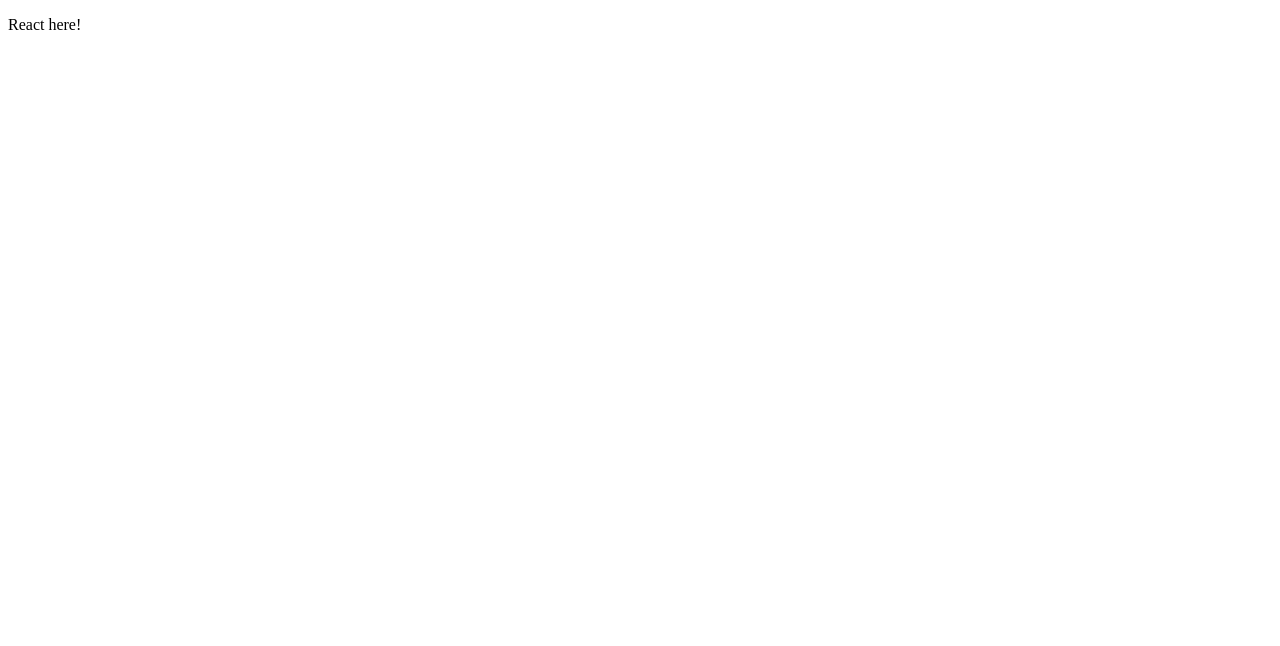
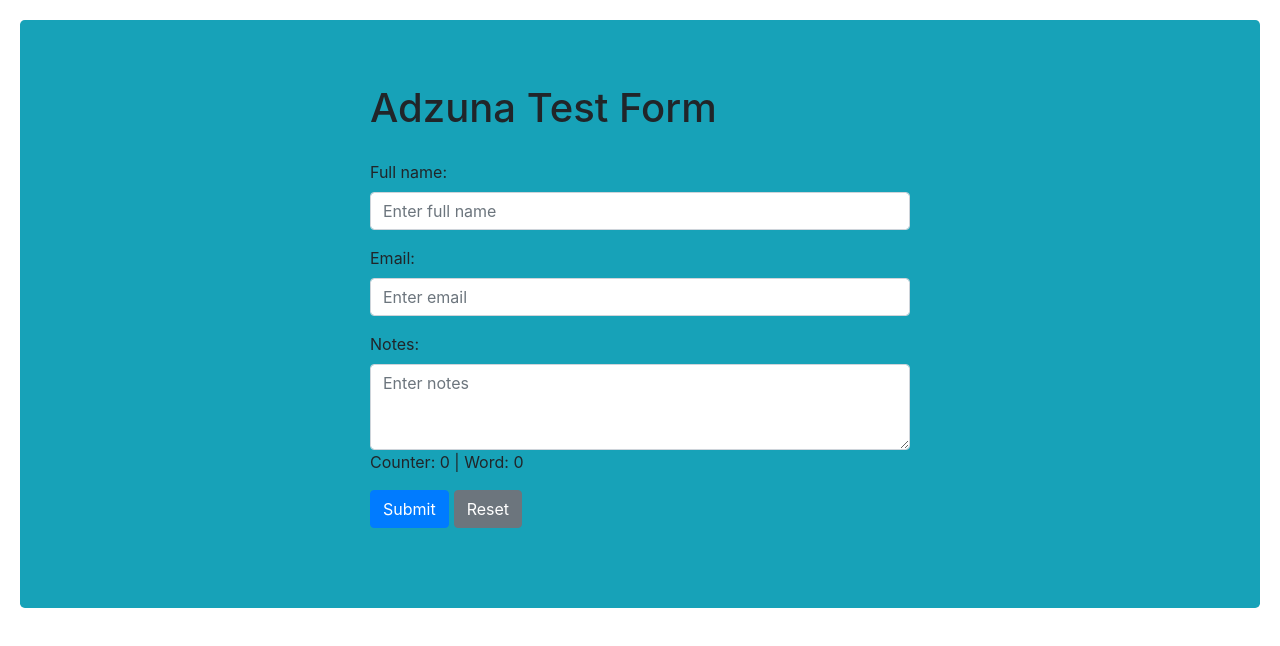
Before and after one commit to RosDiaf/Adzuna, a React app: page / in a window 1280 px wide. Shown: the top 646 px of the page. Built offline with nearby package versions, Linux system fonts and the light colour scheme.

Commit message:
Form with validation and counters added

```diff
--- /dev/null
+++ b/src/Form.js
@@ -0,0 +1,113 @@
+import React, { Component, Fragment } from 'react';
+import {
+  isFieldValidated,
+  isCharactersLengthValid,
+  clearStatus } from './FormValidation';
+import { wordCounter } from './WordCounter';
+import { constants } from './constants';
+import $ from 'jquery';
+
+class Form extends React.Component {
+  constructor(props) {
+    super(props);
+    this.state = {count: 0, word: 0};
+    this.counter = this.counter.bind(this);
+    this.onSubmit = this.onSubmit.bind(this);
+  }
+
+  counter(event) {
+    // -- Merge the characters length provided into the current state.
+    this.setState({
+      count: event.target.value.length
+    })
+  }
+
+  clearError(event) {
+    // -- Remove error message when typing
+    $('#' + event.target.id).siblings('small').text('')
+    clearStatus('.status', 'failure')
+  }
+
+  reset() {
+    $('#myForm')[0].reset()
+  }
+
+  onSubmit(event) {
+    // -- Prevent a link from opening the URL
+    event.preventDefault();
+
+    let name = $('#name');
+    let email = $('#email');
+    let notes = $('#notes');
+
+    // -- Fullname provided, validate only letters and spaces
+    if(isFieldValidated(name, constants.regExp.name) === false) {
+      $(name).siblings('small').text(constants.errorMessages.name)
+    }
+
+    // -- Email provided, validate correct format
+    else if(isFieldValidated(email, constants.regExp.email) === false) {
+      $(email).siblings('small').text(constants.errorMessages.email)
+    }
+
+    // -- Notes provided, validate correct length.
+    // -- Validation should pass only if user has entered 20 characters or  more in this field
+    else if(isCharactersLengthValid(notes, 20) === false) {
+      $(notes).siblings('small').text(constants.errorMessages.notes)
+    }
+
+    else {
+      // -- Form successfully validated, thank you message displayed
+      $('.status')
+        .removeClass('failure')
+        .addClass('success')
+        .show()
+        .text(constants.formStatus.successfully)
+        .delay(2000)
+        .fadeOut();
+
+      this.setState({
+        word: wordCounter(notes)
+      })
+    }
+  }
+
+  render() {
+    return(
+      <Fragment>
+        <div class="jumbotron bg-info form">
+          <div className="container">
+            <div className="row centered">
+              <div className="col-lg-6">
+                <h1>Adzuna Test Form</h1>
+                <div className="status"></div>
+                <form id="myForm">
+                  <div className="form-group">
+                    <label htmlFor="name">Full name: </label>
+                    <input type="text" className="form-control" id="name" placeholder="Enter full name" onKeyDown={this.clearError} />
+                    <small className="error"></small>
+                  </div>
+                  <div className="form-group">
+                    <label htmlFor="email">Email: </label>
+                    <input type="email" className="form-control" id="email" placeholder="Enter email" onKeyDown={this.clearError}/>
+                    <small className="error"></small>
+                  </div>
+                  <div className="form-group">
+                    <label htmlFor="notes">Notes: </label>
+                    <textarea className="form-control" id="notes" rows="3" placeholder="Enter notes" onKeyDown={this.clearError} onKeyUp={this.counter}></textarea>
+                    <span>Counter: {this.state.count}</span> | <span>Word: {this.state.word}</span>
+                    <small className="error"></small>
+                  </div>
+                  <button type="submit" className="btn btn-primary" onClick={this.onSubmit}>Submit</button>
+                  <button type="button" className="btn btn-secondary" onClick={this.reset}>Reset</button>
+                </form>
+              </div>
+            </div>
+          </div>
+        </div>
+      </Fragment>
+    )
+  }
+}
+
+export default Form;
--- /dev/null
+++ b/src/FormValidation.js
@@ -0,0 +1,48 @@
+import $ from 'jquery';
+
+/**
+ * Field validation method with two parameters [field, regular expression].
+ * Check if field empty
+ * Check field against regExp
+ */
+let isFieldValidated = (field, regExp) => {
+  if(field.val().length == 0) {
+    return false;
+  }
+  else if(field.val().length > 0) {
+    if(!regExp.test(field.val())) {
+      return false;
+    }
+  }
+}
+
+/**
+ * Characters length validation method with two parameters [string, max value].
+ * Check if text area empty
+ * Check text area against max value
+ */
+let isCharactersLengthValid = (textArea, max) => {
+  if(textArea.val().length == 0) {
+    return false;
+  }
+  else if(textArea.val().length > 0) {
+    if(textArea.val().length < max) {
+      return false;
+    }
+  }
+}
+
+/**
+ * Clear message status method with two parameters [container, css class].
+ * Check if text area empty
+ * Check text area against max value
+ */
+let clearStatus = (obj, type) => {
+  $(obj).removeClass(type).fadeOut("slow").text('');
+}
+
+export {
+  isFieldValidated,
+  isCharactersLengthValid,
+  clearStatus
+}
--- /dev/null
+++ b/src/WordCounter.js
@@ -0,0 +1,17 @@
+import $ from 'jquery';
+
+/**
+ * Word length validation method with one parameters [string].
+ * Check if text area empty
+ * Split string and count words
+ */
+let wordCounter = (stringVal) => {
+  if(stringVal.val().length > 0) {
+    let wordArr = stringVal.val().split(" ");
+    return wordArr.length;
+  }
+}
+
+export {
+  wordCounter
+}
--- /dev/null
+++ b/src/constants.js
@@ -0,0 +1,14 @@
+export const constants = {
+    formStatus: {
+        successfully: 'Thank you',
+    },
+    errorMessages: {
+        name: 'Enter valid name. Only letters and spaces',
+        email: 'Enter valid email address.',
+        notes: 'Enter minimum 20 characters.'
+    },
+    regExp: {
+        name: /^[a-zA-Z\s]+$/,
+        email: /^([a-zA-Z0-9_\.\-])+\@(([a-zA-Z0-9\-])+\.)+([a-zA-Z0-9]{2,4})+$/,
+    }
+}
--- a/src/index.html
+++ b/src/index.html
@@ -1,11 +1 @@
-<!DOCTYPE html>
-<html lang="en">
-<head>
-    <meta charset="utf-8">
-    <title>Adzuna Test</title>
-</head>
-<body>
-    <div id="app">
-    </div>
-</body>
-</html>
+<div id="root"></div>
--- a/src/index.js
+++ b/src/index.js
@@ -1 +1,21 @@
-import App from "./App";
+import React, { Component } from 'react';
+import { render } from 'react-dom';
+import Form from './Form';
+import 'bootstrap/dist/css/bootstrap.min.css';
+import './styles/style.scss';
+
+class App extends Component {
+  constructor() {
+    super();
+  }
+
+  render() {
+    return (
+      <div>
+        <Form />
+      </div>
+    );
+  }
+}
+
+render(<App />, document.getElementById('root'));
--- /dev/null
+++ b/src/styles/style.scss
@@ -0,0 +1,29 @@
+@import './variables.scss';
+
+.form {
+  .status {
+    padding: 10px 0;
+    text-align: center;
+    color: $statusDefault;
+    font-weight: bold;
+    text-transform: uppercase;
+  }
+  .success {
+    background: $statusSuccess;
+  }
+  .failure {
+    background: $statusFailure;
+  }
+  .error {
+    color: $formErrorTextColor;
+    display: block;
+  }
+  button {
+    margin-right: 5px;
+  }
+  margin: 20px;
+  .centered {
+    flex-direction: row;
+    justify-content: center;
+  }
+}
--- /dev/null
+++ b/src/styles/variables.scss
@@ -0,0 +1,7 @@
+/* STATUS */
+$statusDefault: #ffffff;
+$statusSuccess: #008000;
+$statusFailure: #ff0000;
+
+/* FORM */
+$formErrorTextColor: #ff0000;
```
